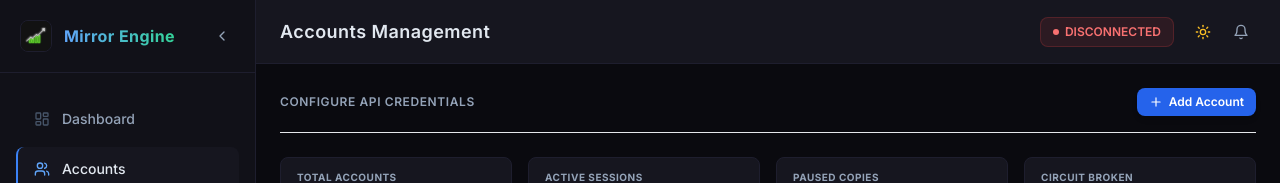
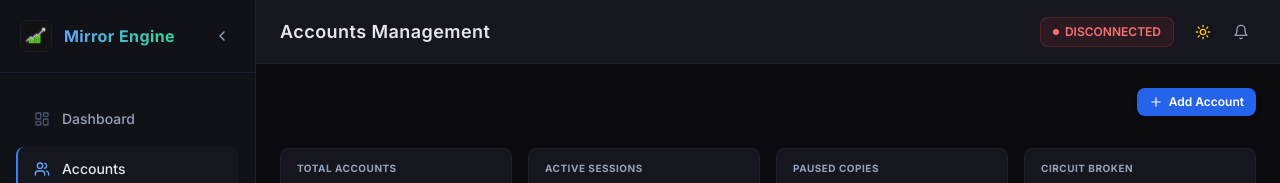
Before and after one commit to Vitti-Capital-Tech/Mirror_Engine, a Next.js app in the folder frontend/: page /accounts in a window 1280 px wide. Shown: the top 183 px of the page. Built offline with nearby package versions, Linux system fonts and the light colour scheme; no server answers.

Commit message:
style: improve accounts page layout, remove redundant header, support auto_ratio copy description text

```diff
--- a/frontend/src/app/accounts/page.tsx
+++ b/frontend/src/app/accounts/page.tsx
@@ -16,11 +16,8 @@ export default function AccountsPage() {
 
   return (
     <div className="space-y-6">
-      {/* Header */}
-      <div className="flex items-center justify-between border-b border-bg-border/50 pb-4 select-none">
-        <div>
-          <h2 className="text-xs font-semibold text-text-secondary uppercase tracking-wider">Configure API Credentials</h2>
-        </div>
+      {/* Header Action Row */}
+      <div className="flex items-center justify-end pb-2 select-none">
         <button
           onClick={() => setIsAddModalOpen(true)}
           className="flex items-center gap-1.5 px-3 py-1.5 bg-blue-600 hover:bg-blue-500 active:bg-blue-700 text-white text-xs font-semibold rounded-lg transition-all duration-200 shadow-md hover:shadow-blue-500/10"
--- a/frontend/src/components/accounts/AccountsTable.tsx
+++ b/frontend/src/components/accounts/AccountsTable.tsx
@@ -62,6 +62,7 @@ export function AccountsTable({ accounts = [], isLoading }: { accounts?: any[];
     if (acc.is_master) return 'N/A (Master)';
     const mode = acc.allocation_mode;
     const val = Number(acc.allocation_value || 0);
+    if (mode === 'auto_ratio') return 'Auto Balance Ratio';
     if (mode === 'fixed') return `Fixed: ${val} Contract${val > 1 ? 's' : ''}`;
     if (mode === 'multiplier') return `Multiplier: ${val}x`;
     if (mode === 'capital_pct') return `Capital: ${val}%`;
```
